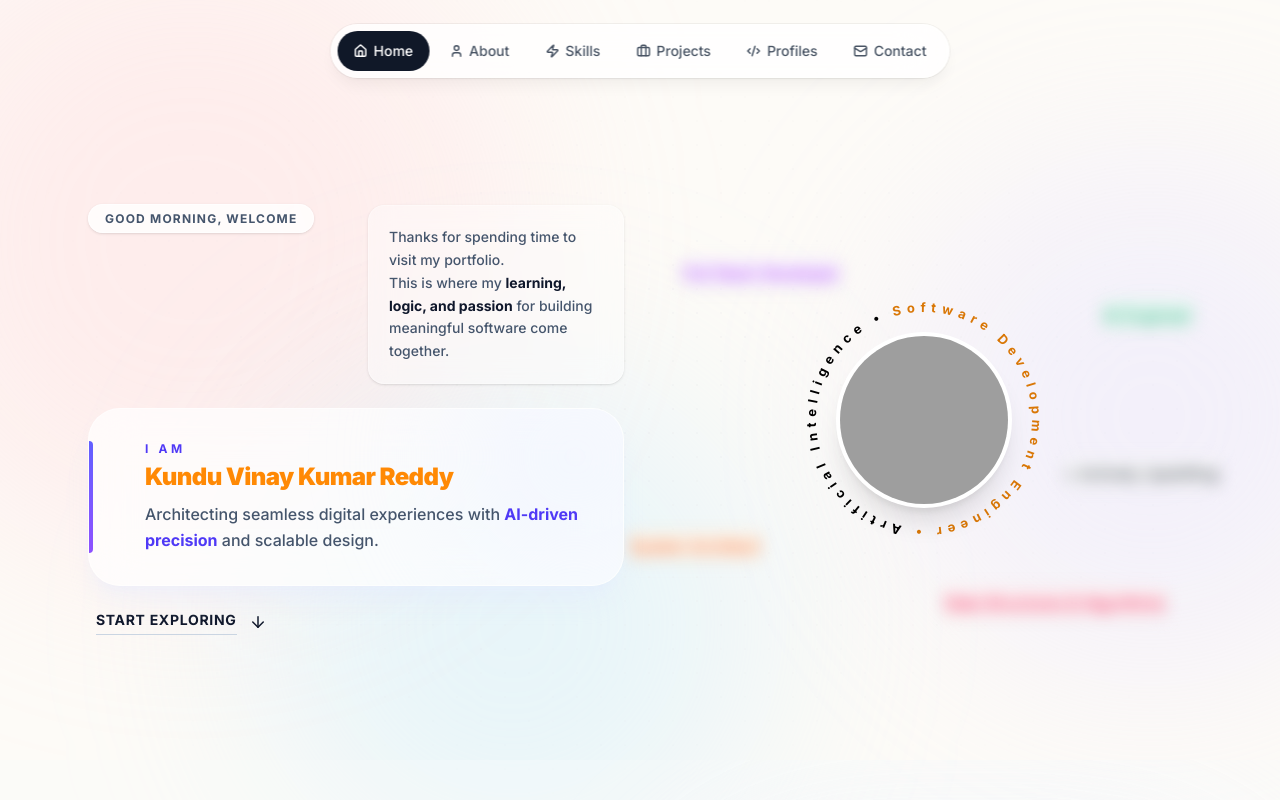
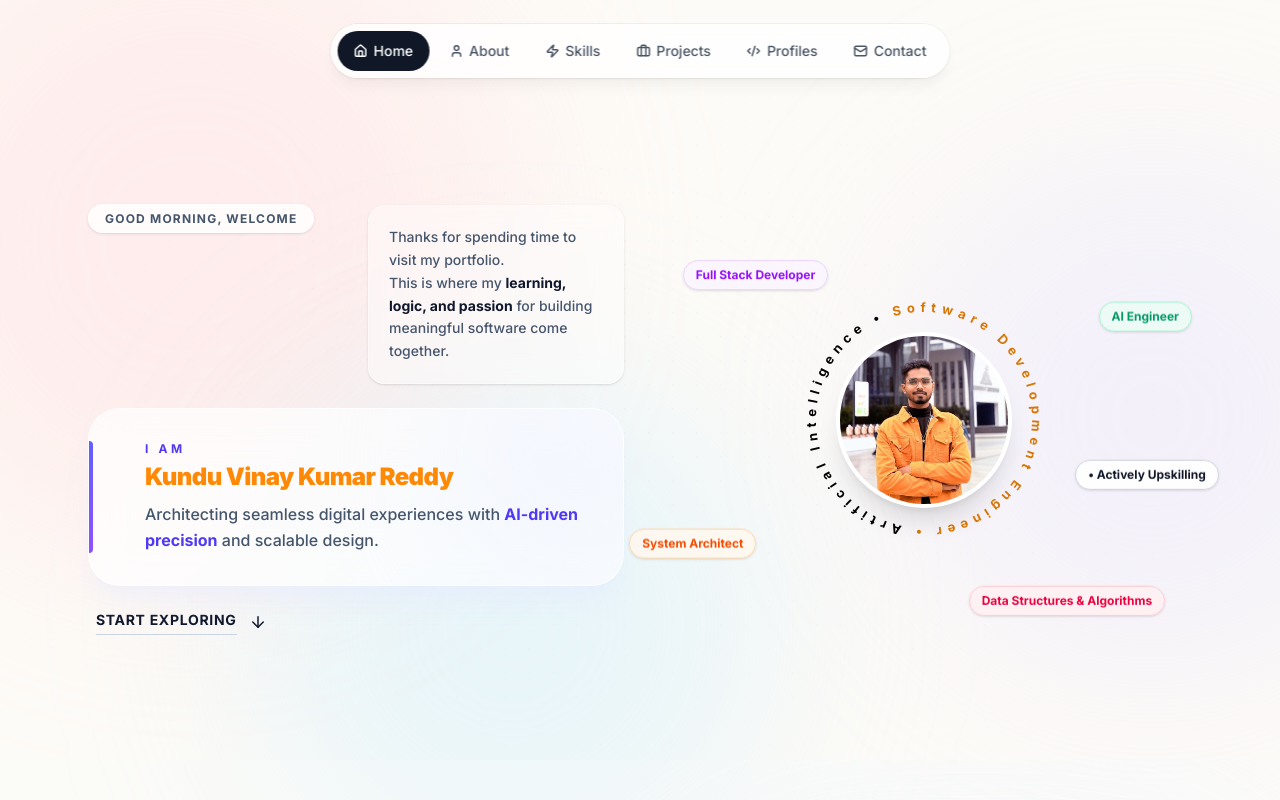
Before and after one commit to vinayredee/portfolio, a Next.js app: page / in a window 1280 px wide. Shown: the top 800 px of the page. Built offline with nearby package versions, Linux system fonts and the light colour scheme; grey boxes are pictures that could not be loaded.

Commit message:
Fix photo and capsules - remove syntax errors

```diff
--- a/components/sections/Hero.tsx
+++ b/components/sections/Hero.tsx
@@ -132,7 +132,7 @@ export default function Hero({ id }: { id?: string }) {
                             className="relative w-36 h-36 md:w-44 md:h-44 z-10 p-1 bg-white rounded-full shadow-xl"
                         >
                             <img
-                                src={timestamp ? `/ me.png ? v = ${timestamp} ` : '/me.png'}
+                                src={timestamp ? `/me.png?v=${timestamp}` : '/me.png'}
                                 alt="Vinay"
                                 className="w-full h-full object-cover rounded-full"
                                 onError={(e) => {
@@ -153,7 +153,7 @@ export default function Hero({ id }: { id?: string }) {
                                 scale: { delay: role.delay * 0.2, duration: 0.5 },
                                 y: { repeat: Infinity, duration: 2.5, ease: "easeInOut", delay: role.delay }
                             }}
-                            className={`absolute px - 3 py - 1.5 rounded - full shadow - sm border backdrop - blur - sm text - [10px] md: text - zs font - bold whitespace - nowrap z - 20 ${role.color} `}
+                            className={`absolute px-3 py-1.5 rounded-full shadow-sm border backdrop-blur-sm text-[10px] md:text-xs font-bold whitespace-nowrap z-20 ${role.color}`}
                             style={{
                                 top: role.top,
                                 left: role.left,
```
